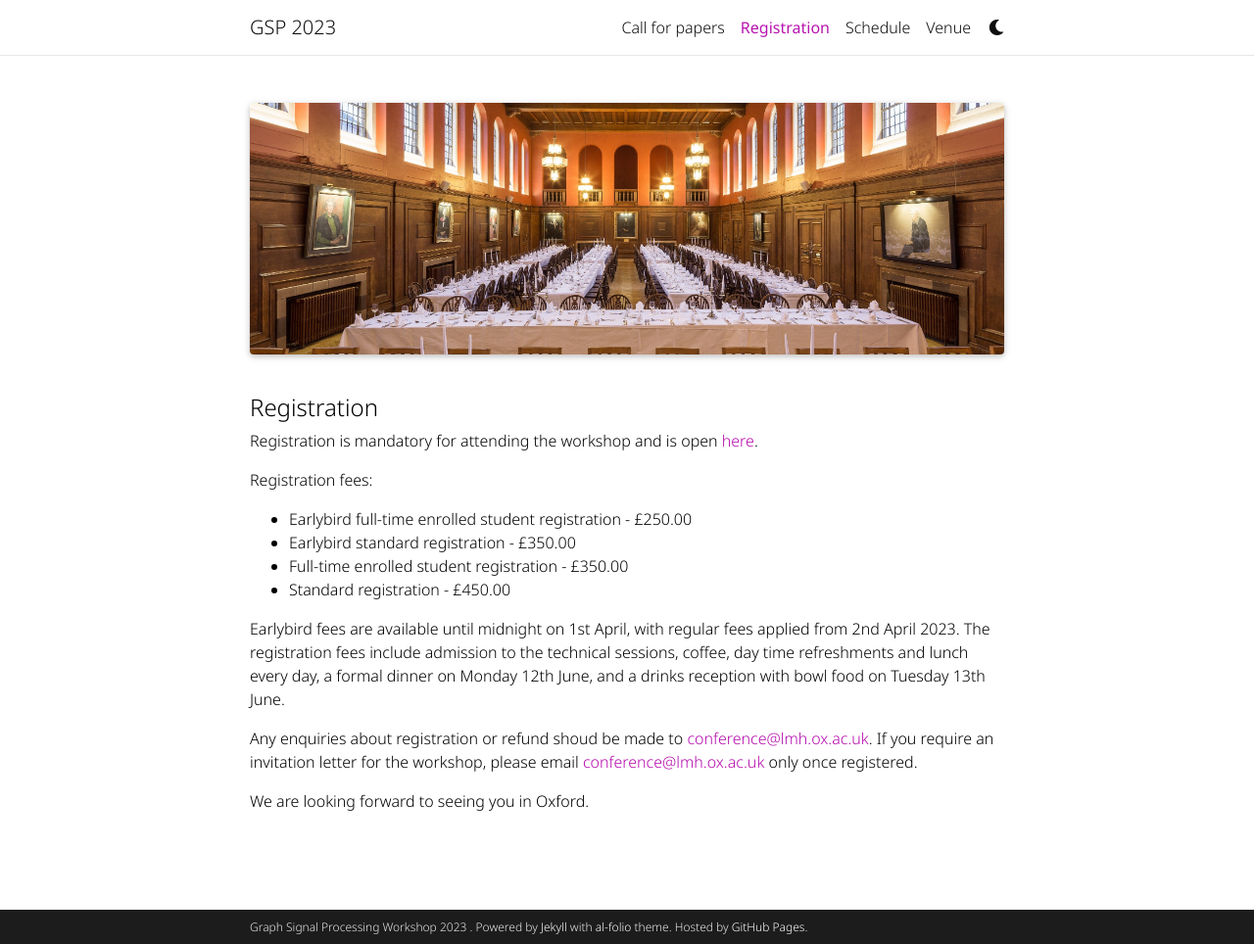
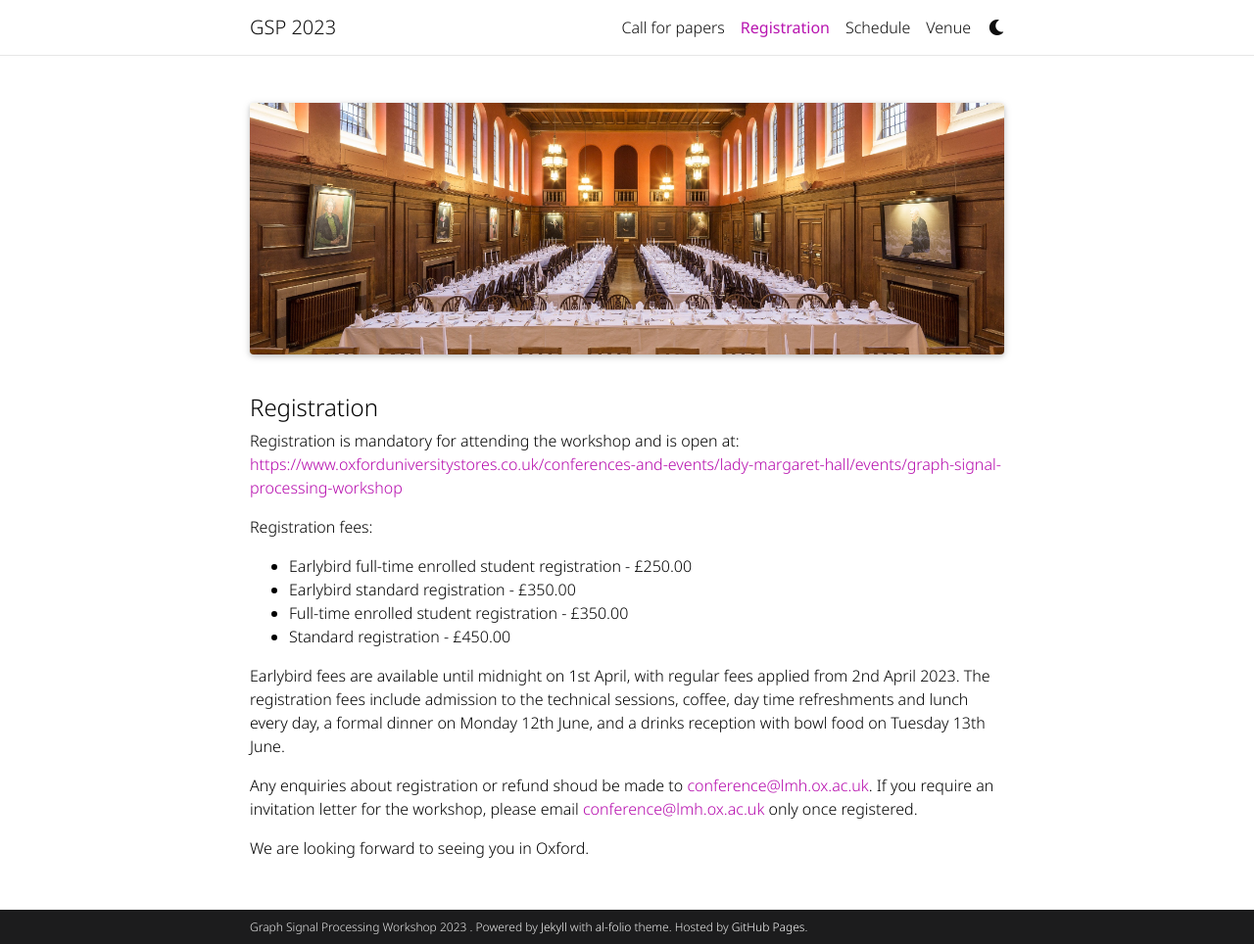
Before and after one commit to shreyasvinaya/gspworkshop2025.github.io, a Jekyll site: the page built from _pages/registration.md, in a window 1280 px wide and 964 px high. Shown: the whole window at 98% size. Built offline with Jekyll 4.4.1, drawn with Linux system fonts in a browser that asks for light colours; full-size pictures stand in for the smaller copies a plugin makes; comment, search, counter and statistics services are not loaded; a style sheet for code colours, icons or effects is not loaded.

Commit message:
Update registration.md

```diff
--- a/_pages/registration.md
+++ b/_pages/registration.md
@@ -11,7 +11,7 @@
 ---
 
 #### Registration
-Registration is mandatory for attending the workshop and is open [here](https://www.oxforduniversitystores.co.uk/conferences-and-events/lady-margaret-hall/events/graph-signal-processing-workshop).
+Registration is mandatory for attending the workshop and is open at: [https://www.oxforduniversitystores.co.uk/conferences-and-events/lady-margaret-hall/events/graph-signal-processing-workshop](https://www.oxforduniversitystores.co.uk/conferences-and-events/lady-margaret-hall/events/graph-signal-processing-workshop)
 
 Registration fees:
 + Earlybird full-time enrolled student registration - £250.00
```
